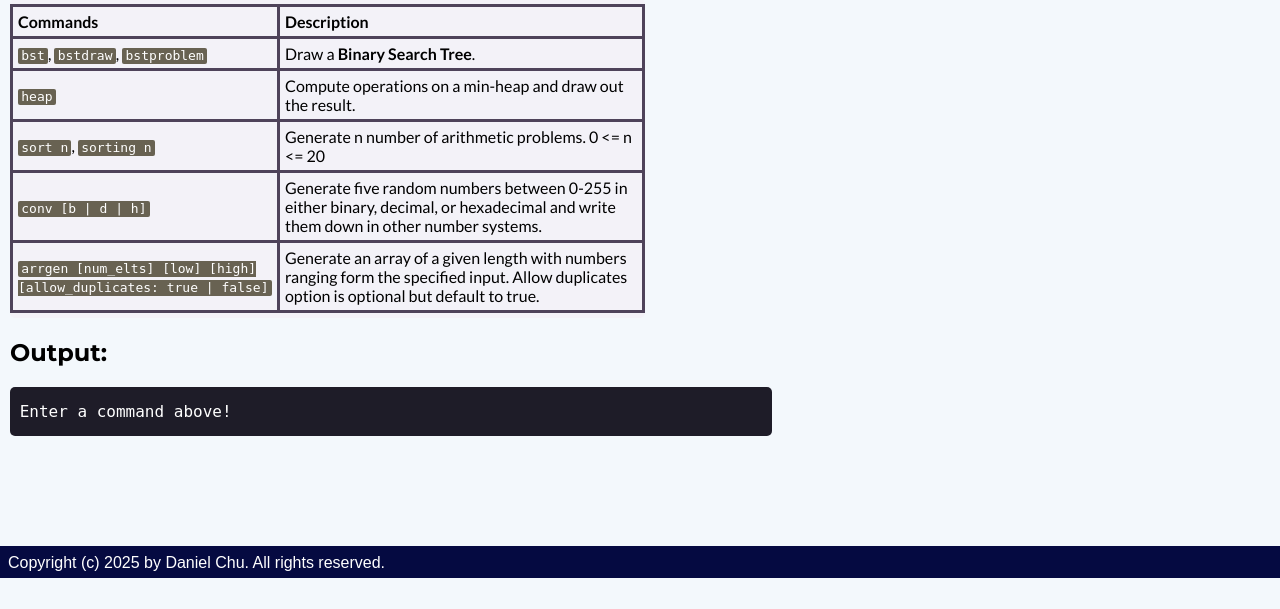
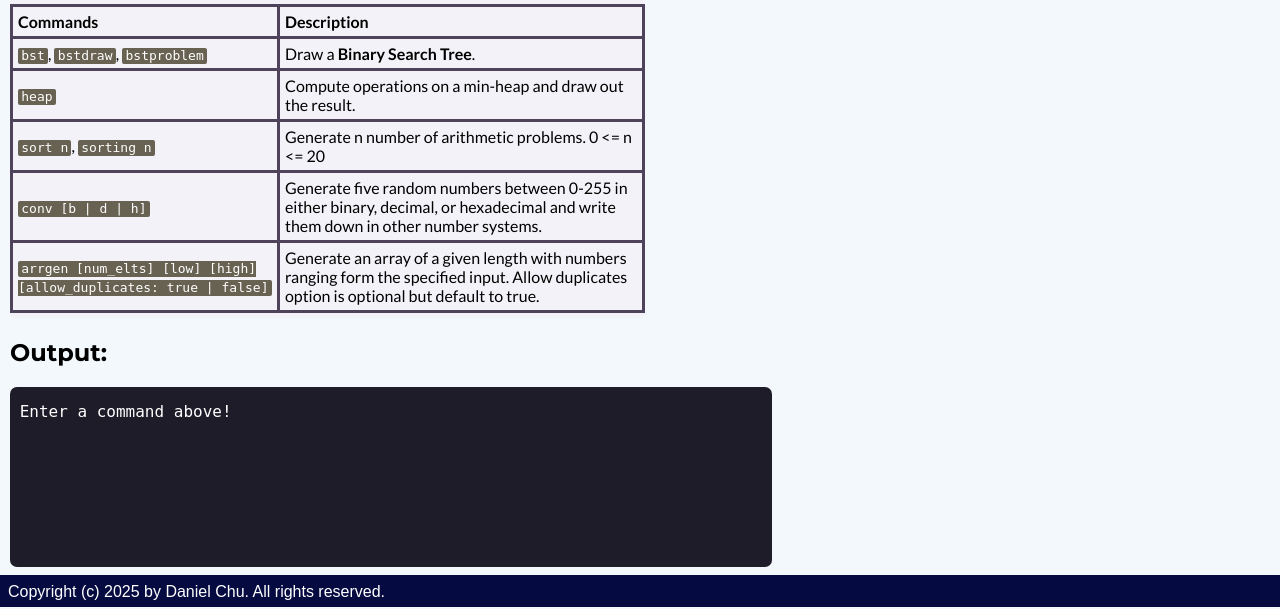
Before and after one commit to danchurlian/DChu-s-Problem-Generator, a Flask app: page / in a window 1280 px wide. Shown: the part 222-831 px from the top of the page. Before the commit the page ends 800 px from the top, so only its background shows below. Run offline with Flask 3, Linux system fonts and the light colour scheme.

Commit message:
Add min-height properties to output sections for both pages

```diff
--- a/static/style.css
+++ b/static/style.css
@@ -48,11 +48,6 @@ footer {
     color: white;
     font-family: Montsserat, sans-serif;
     margin: 0px;
-
-    /* position: absolute;
-    bottom: 0; */
-
-    /* position: fixed; */
 }
 footer div {
     padding: 0.5em;
@@ -128,11 +123,12 @@ nav a {
 #output-section {
     background-color: rgb(30, 28, 40);
     width: 60%;
+    min-height: 10rem;
 
     padding-top: 10px;
     padding-bottom: 10px;
 
-    border-radius: 5px;
+    border-radius: 7px;
     margin: 0.5em 0px;
 }
 
@@ -151,7 +147,8 @@ nav a {
 
 #math-display section {
     background-color: white;
-    border-radius: 3px;
+    min-height: 20rem;
+    border-radius: 1rem;
 
     font-family: serif;
     font-size: 1.5rem;
```
